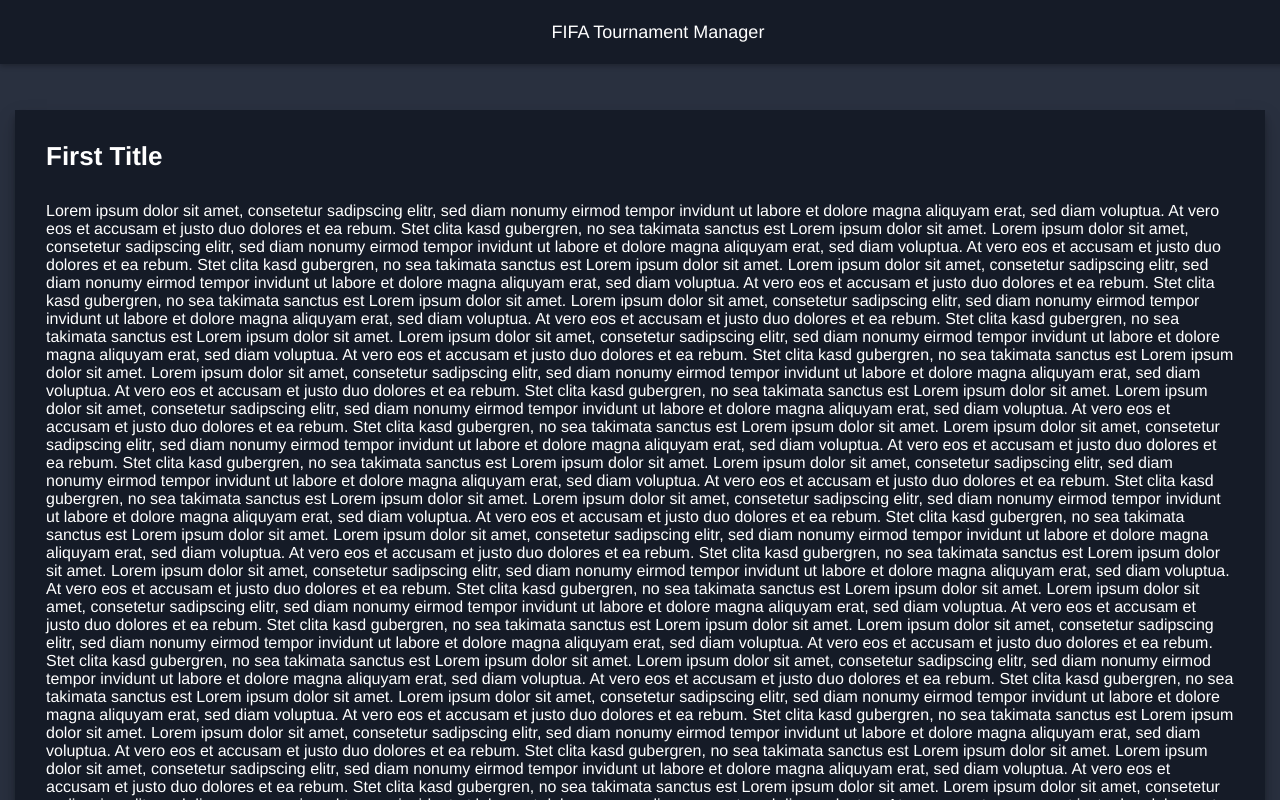
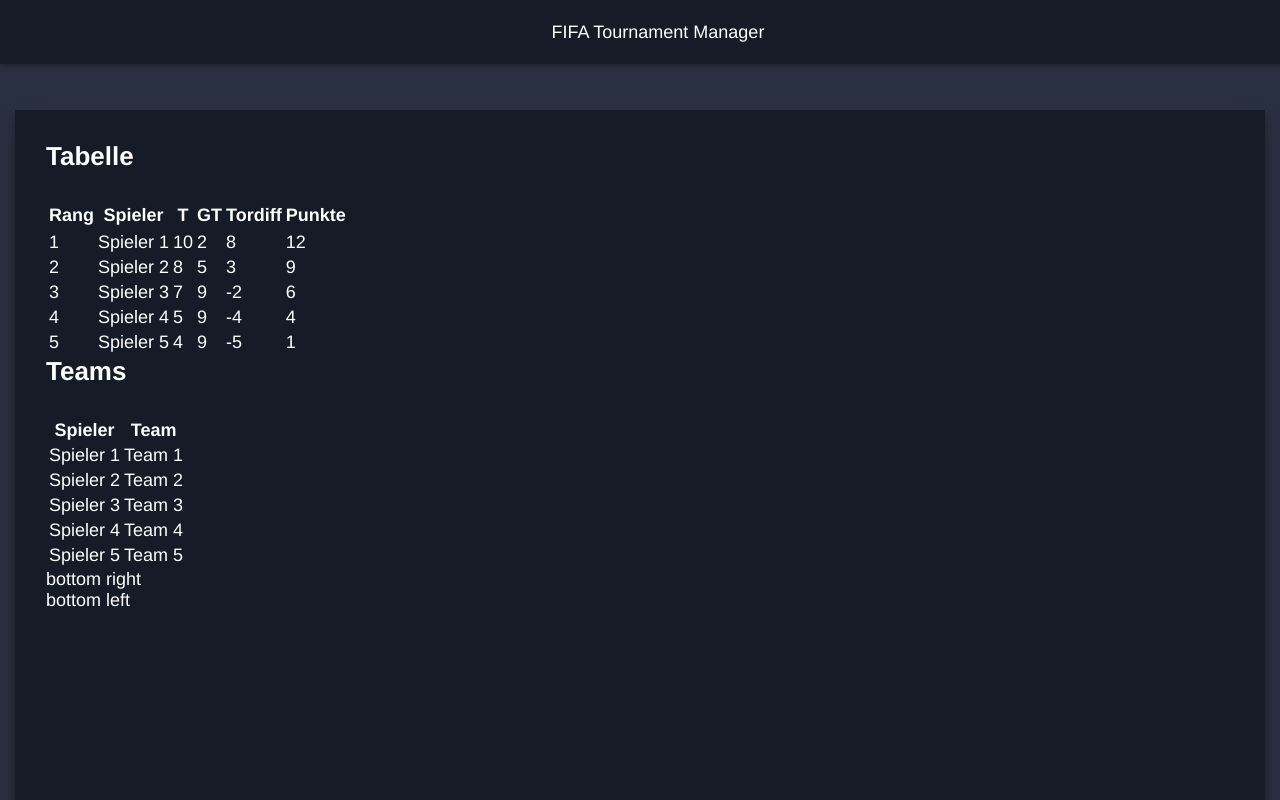
Before and after one commit to beNorthman/FifaTournamentManager, an Angular app: page / in a window 1280 px wide. Shown: the top 800 px of the page. Built offline with nearby package versions, Linux system fonts and the light colour scheme.

Commit message:
build the grid for the tournament component

```diff
--- a/src/app/tournament/tournament.component.css
+++ b/src/app/tournament/tournament.component.css
@@ -0,0 +1,39 @@
+.tournament-top{
+    width: 100%;
+}
+
+.tournament-top-left{
+    width: 60%;
+}
+
+.tournament-top-right{
+    width: 60%;
+}
+
+.tournament-top-right{
+    width: 60%;
+}
+
+.tournament-bottom{
+    width: 100%;
+}
+
+.tournament-bottom-right{
+    width: 50%;
+}
+
+.tournament-bottom-left{
+    width: 50%;
+}
+
+.standings{
+    width: 500px;
+}
+
+.standings-table{
+    width: 300px;
+}
+
+.teams{
+    width: 300px;
+}
--- a/src/app/tournament/tournament.component.html
+++ b/src/app/tournament/tournament.component.html
@@ -1,15 +1,100 @@
 <div class="content-wrapper">
-    <div class="card">
-      <h1>First Title</h1>
-        <div class="card-content">
-            Lorem ipsum dolor sit amet, consetetur sadipscing elitr, sed diam nonumy eirmod tempor invidunt ut labore et dolore magna aliquyam erat, sed diam voluptua. At vero eos et accusam et justo duo dolores et ea rebum. Stet clita kasd gubergren, no sea takimata sanctus est Lorem ipsum dolor sit amet. Lorem ipsum dolor sit amet, consetetur sadipscing elitr, sed diam nonumy eirmod tempor invidunt ut labore et dolore magna aliquyam erat, sed diam voluptua. At vero eos et accusam et justo duo dolores et ea rebum. Stet clita kasd gubergren, no sea takimata sanctus est Lorem ipsum dolor sit amet. Lorem ipsum dolor sit amet, consetetur sadipscing elitr, sed diam nonumy eirmod tempor invidunt ut labore et dolore magna aliquyam erat, sed diam voluptua. At vero eos et accusam et justo duo dolores et ea rebum. Stet clita kasd gubergren, no sea takimata sanctus est Lorem ipsum dolor sit amet.
-            Lorem ipsum dolor sit amet, consetetur sadipscing elitr, sed diam nonumy eirmod tempor invidunt ut labore et dolore magna aliquyam erat, sed diam voluptua. At vero eos et accusam et justo duo dolores et ea rebum. Stet clita kasd gubergren, no sea takimata sanctus est Lorem ipsum dolor sit amet. Lorem ipsum dolor sit amet, consetetur sadipscing elitr, sed diam nonumy eirmod tempor invidunt ut labore et dolore magna aliquyam erat, sed diam voluptua. At vero eos et accusam et justo duo dolores et ea rebum. Stet clita kasd gubergren, no sea takimata sanctus est Lorem ipsum dolor sit amet. Lorem ipsum dolor sit amet, consetetur sadipscing elitr, sed diam nonumy eirmod tempor invidunt ut labore et dolore magna aliquyam erat, sed diam voluptua. At vero eos et accusam et justo duo dolores et ea rebum. Stet clita kasd gubergren, no sea takimata sanctus est Lorem ipsum dolor sit amet.
-            Lorem ipsum dolor sit amet, consetetur sadipscing elitr, sed diam nonumy eirmod tempor invidunt ut labore et dolore magna aliquyam erat, sed diam voluptua. At vero eos et accusam et justo duo dolores et ea rebum. Stet clita kasd gubergren, no sea takimata sanctus est Lorem ipsum dolor sit amet. Lorem ipsum dolor sit amet, consetetur sadipscing elitr, sed diam nonumy eirmod tempor invidunt ut labore et dolore magna aliquyam erat, sed diam voluptua. At vero eos et accusam et justo duo dolores et ea rebum. Stet clita kasd gubergren, no sea takimata sanctus est Lorem ipsum dolor sit amet. Lorem ipsum dolor sit amet, consetetur sadipscing elitr, sed diam nonumy eirmod tempor invidunt ut labore et dolore magna aliquyam erat, sed diam voluptua. At vero eos et accusam et justo duo dolores et ea rebum. Stet clita kasd gubergren, no sea takimata sanctus est Lorem ipsum dolor sit amet.
-            Lorem ipsum dolor sit amet, consetetur sadipscing elitr, sed diam nonumy eirmod tempor invidunt ut labore et dolore magna aliquyam erat, sed diam voluptua. At vero eos et accusam et justo duo dolores et ea rebum. Stet clita kasd gubergren, no sea takimata sanctus est Lorem ipsum dolor sit amet. Lorem ipsum dolor sit amet, consetetur sadipscing elitr, sed diam nonumy eirmod tempor invidunt ut labore et dolore magna aliquyam erat, sed diam voluptua. At vero eos et accusam et justo duo dolores et ea rebum. Stet clita kasd gubergren, no sea takimata sanctus est Lorem ipsum dolor sit amet. Lorem ipsum dolor sit amet, consetetur sadipscing elitr, sed diam nonumy eirmod tempor invidunt ut labore et dolore magna aliquyam erat, sed diam voluptua. At vero eos et accusam et justo duo dolores et ea rebum. Stet clita kasd gubergren, no sea takimata sanctus est Lorem ipsum dolor sit amet.
-            Lorem ipsum dolor sit amet, consetetur sadipscing elitr, sed diam nonumy eirmod tempor invidunt ut labore et dolore magna aliquyam erat, sed diam voluptua. At vero eos et accusam et justo duo dolores et ea rebum. Stet clita kasd gubergren, no sea takimata sanctus est Lorem ipsum dolor sit amet. Lorem ipsum dolor sit amet, consetetur sadipscing elitr, sed diam nonumy eirmod tempor invidunt ut labore et dolore magna aliquyam erat, sed diam voluptua. At vero eos et accusam et justo duo dolores et ea rebum. Stet clita kasd gubergren, no sea takimata sanctus est Lorem ipsum dolor sit amet. Lorem ipsum dolor sit amet, consetetur sadipscing elitr, sed diam nonumy eirmod tempor invidunt ut labore et dolore magna aliquyam erat, sed diam voluptua. At vero eos et accusam et justo duo dolores et ea rebum. Stet clita kasd gubergren, no sea takimata sanctus est Lorem ipsum dolor sit amet.
-            Lorem ipsum dolor sit amet, consetetur sadipscing elitr, sed diam nonumy eirmod tempor invidunt ut labore et dolore magna aliquyam erat, sed diam voluptua. At vero eos et accusam et justo duo dolores et ea rebum. Stet clita kasd gubergren, no sea takimata sanctus est Lorem ipsum dolor sit amet. Lorem ipsum dolor sit amet, consetetur sadipscing elitr, sed diam nonumy eirmod tempor invidunt ut labore et dolore magna aliquyam erat, sed diam voluptua. At vero eos et accusam et justo duo dolores et ea rebum. Stet clita kasd gubergren, no sea takimata sanctus est Lorem ipsum dolor sit amet. Lorem ipsum dolor sit amet, consetetur sadipscing elitr, sed diam nonumy eirmod tempor invidunt ut labore et dolore magna aliquyam erat, sed diam voluptua. At vero eos et accusam et justo duo dolores et ea rebum. Stet clita kasd gubergren, no sea takimata sanctus est Lorem ipsum dolor sit amet.
-            Lorem ipsum dolor sit amet, consetetur sadipscing elitr, sed diam nonumy eirmod tempor invidunt ut labore et dolore magna aliquyam erat, sed diam voluptua. At vero eos et accusam et justo duo dolores et ea rebum. Stet clita kasd gubergren, no sea takimata sanctus est Lorem ipsum dolor sit amet. Lorem ipsum dolor sit amet, consetetur sadipscing elitr, sed diam nonumy eirmod tempor invidunt ut labore et dolore magna aliquyam erat, sed diam voluptua. At vero eos et accusam et justo duo dolores et ea rebum. Stet clita kasd gubergren, no sea takimata sanctus est Lorem ipsum dolor sit amet. Lorem ipsum dolor sit amet, consetetur sadipscing elitr, sed diam nonumy eirmod tempor invidunt ut labore et dolore magna aliquyam erat, sed diam voluptua. At vero eos et accusam et justo duo dolores et ea rebum. Stet clita kasd gubergren, no sea takimata sanctus est Lorem ipsum dolor sit amet.
-            Lorem ipsum dolor sit amet, consetetur sadipscing elitr, sed diam nonumy eirmod tempor invidunt ut labore et dolore magna aliquyam erat, sed diam voluptua. At vero eos et accusam et justo duo dolores et ea rebum. Stet clita kasd gubergren, no sea takimata sanctus est Lorem ipsum dolor sit amet. Lorem ipsum dolor sit amet, consetetur sadipscing elitr, sed diam nonumy eirmod tempor invidunt ut labore et dolore magna aliquyam erat, sed diam voluptua. At vero eos et accusam et justo duo dolores et ea rebum. Stet clita kasd gubergren, no sea takimata sanctus est Lorem ipsum dolor sit amet. Lorem ipsum dolor sit amet, consetetur sadipscing elitr, sed diam nonumy eirmod tempor invidunt ut labore et dolore magna aliquyam erat, sed diam voluptua. At vero eos et accusam et justo duo dolores et ea rebum. Stet clita kasd gubergren, no sea takimata sanctus est Lorem ipsum dolor sit amet.
+  <div class="card">
+    <div class="card-content">
+      <div class="tournament-top">
+        <div class="tournament-top-left">
+          <h1>Tabelle</h1>
+            <div class="standings">
+              <table>
+                <tr>
+                  <th>Rang</th>
+                  <th>Spieler</th>
+                  <th>T</th>
+                  <th>GT</th>
+                  <th>Tordiff</th>
+                  <th>Punkte</th>
+                <tr>
+                <tr>
+                  <td>1</td>
+                  <td>Spieler 1</td>
+                  <td>10</td>
+                  <td>2</td>
+                  <td>8</td>
+                  <td>12</td>
+                </tr>
+                <tr>
+                  <td>2</td>
+                  <td>Spieler 2</td>
+                  <td>8</td>
+                  <td>5</td>
+                  <td>3</td>
+                  <td>9</td>
+                </tr>
+                <tr>
+                  <td>3</td>
+                  <td>Spieler 3</td>
+                  <td>7</td>
+                  <td>9</td>
+                  <td>-2</td>
+                  <td>6</td>
+                </tr>
+                <tr>
+                  <td>4</td>
+                  <td>Spieler 4</td>
+                  <td>5</td>
+                  <td>9</td>
+                  <td>-4</td>
+                  <td>4</td>
+                </tr>
+                <tr>
+                  <td>5</td>
+                  <td>Spieler 5</td>
+                  <td>4</td>
+                  <td>9</td>
+                  <td>-5</td>
+                  <td>1</td>
+                </tr>
+              </table>
+            </div>
         </div>
+        <div class="tournament-top-right">
+          <h1>Teams</h1>
+          <table>
+            <tr>
+              <th>Spieler</th>
+              <th>Team</th>
+            </tr>
+            <tr>
+              <td>Spieler 1</td>
+              <td>Team 1</td>
+            </tr>
+            <tr>
+                <td>Spieler 2</td>
+                <td>Team 2</td>
+            </tr>
+            <tr>
+                <td>Spieler 3</td>
+                <td>Team 3</td>
+            </tr>
+            <tr>
+                <td>Spieler 4</td>
+                <td>Team 4</td>
+            </tr>
+            <tr>
+                <td>Spieler 5</td>
+                <td>Team 5</td>
+            </tr>
+          </table>
+        </div>
+      </div>
+      <div class="tournament-bottom">
+        <div class="tournament-bottom-right">
+          bottom right
+        </div>
+        <div class="tournament-bottom-left">
+          bottom left
+        </div>
+      </div>
     </div>
+  </div>
 </div>
--- a/src/styles.css
+++ b/src/styles.css
@@ -42,6 +42,7 @@
     background: #151b27;
     color: #fff;
     font-weight: 400;
+    font-size: 18px;
 }
 
 .card-content {
```
